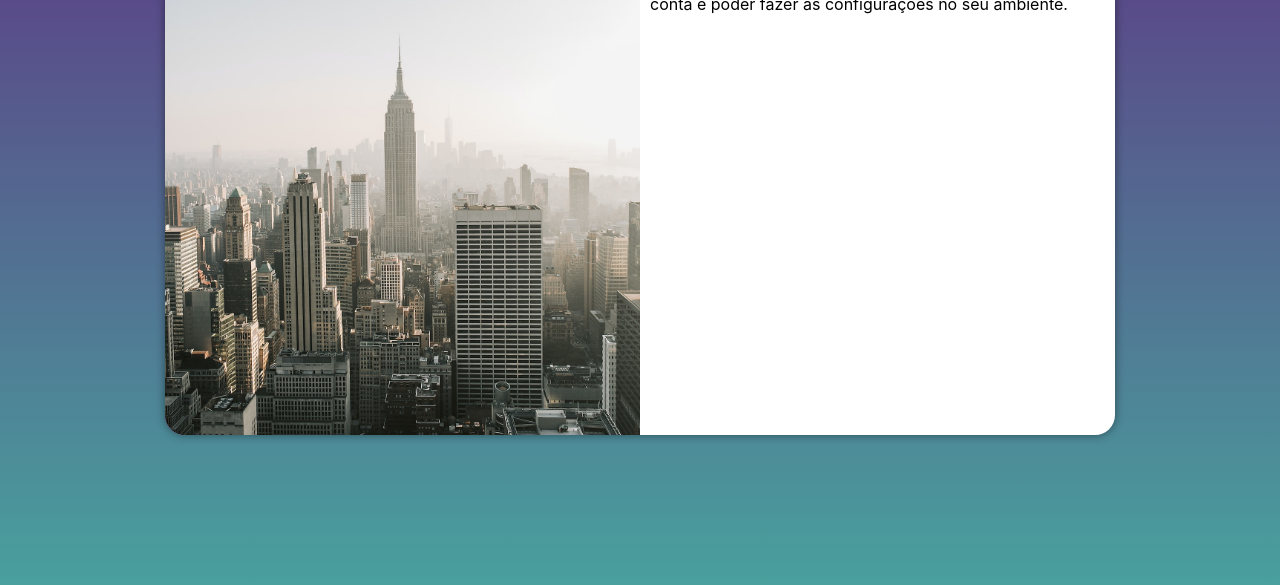
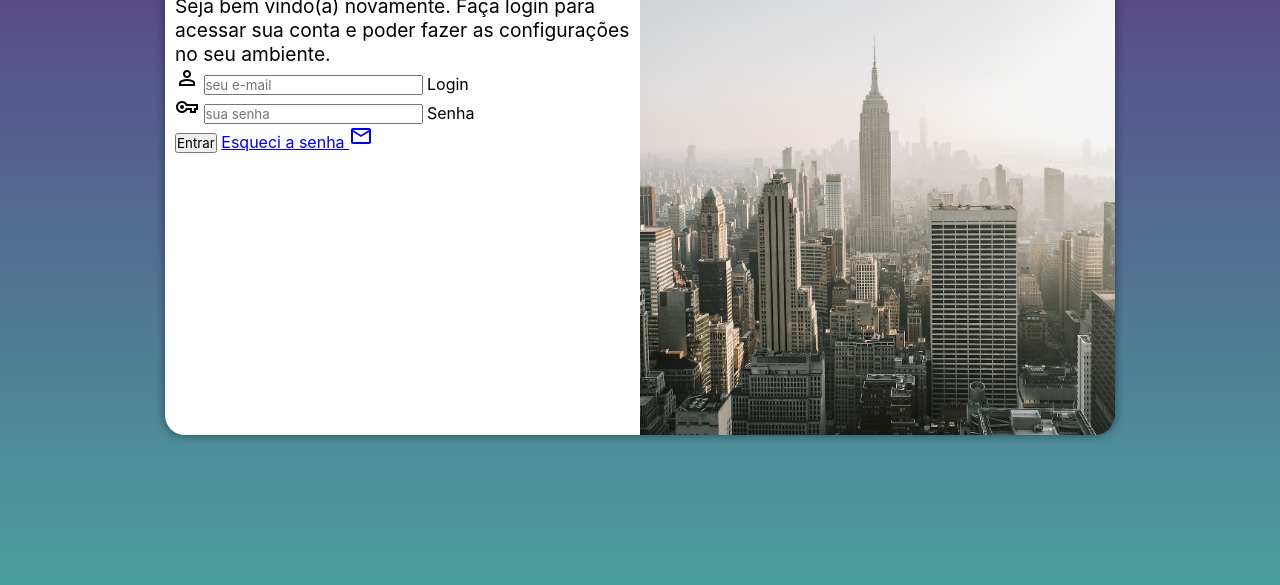
Before and after one commit to LeonardoFernandesJeronimo/Tela-de-Login-CursoEmVideo, a plain HTML site: page index.html in a window 1280 px wide. Shown: the part 215-800 px from the top of the page. Drawn offline with nearby package versions, Linux system fonts and the light colour scheme.

Commit message:
esqueleto formulario

```diff
--- a/index.html
+++ b/index.html
@@ -4,6 +4,7 @@
     <meta charset="UTF-8">
     <meta http-equiv="X-UA-Compatible" content="IE=edge">
     <meta name="viewport" content="width=device-width, initial-scale=1.0">
+    <link href="https://fonts.googleapis.com/css2?family=Material+Symbols+Outlined" rel="stylesheet" />
     <link rel="stylesheet" href="src/css/style.css">
     <link rel="stylesheet" href="src/css/media-query.css">
     <title>Login</title>
@@ -17,8 +18,19 @@
                 <h1>Login</h1>
                 <p>Seja bem vindo(a) novamente. Faça login para acessar sua conta e poder fazer as configurações no seu ambiente.</p>
 
-                <form action="login.php" method="post">
-
+                <form action="login.php" method="post" autocomplete="on">
+                    <div class="campo">
+                        <span class="material-symbols-outlined">person</span>
+                        <input type="email" name="login" id="idlogin" placeholder="seu e-mail" autocomplete="email" required maxlength="30">
+                        <label for="idlogin">Login</label>
+                    </div>
+                    <div class="campo">
+                        <span class="material-symbols-outlined">vpn_key</span>
+                        <input type="password" name="senha" id="idsenha" placeholder="sua senha" autocomplete="current-password" required minlength="8" maxlength="20">
+                        <label for="idsenha">Senha</label>
+                    </div>
+                    <input type="submit" value="Entrar">
+                    <a href="esqueci.html">Esqueci a senha <span class="material-symbols-outlined">mail</span></a>
                 </form>
             </div>
         </section>
--- a/src/css/media-query.css
+++ b/src/css/media-query.css
@@ -32,13 +32,21 @@
     }
 
     section#login > div#imagem {
-        float: left;
+        float: right;
         width: 50%;
         height: 100%;
     }
 
     section#login > div#formulario {
-        float: right;
+        float: left;
         width: 50%;
     }
+
+    div#formulario > h1 {
+        font-size: 2em;
+    }
+
+    div#formulario > p {
+        font-size: 1.2em;
+    }
 }
--- a/src/css/style.css
+++ b/src/css/style.css
@@ -47,3 +47,12 @@ section#login > div#formulario {
     display: block;
     padding: 10px;
 }
+
+div#formulario > h1 {
+    text-align: center;
+    margin-bottom: 10px;
+}
+
+div#formulario > p {
+    font-size: 0.8em;
+}
```
